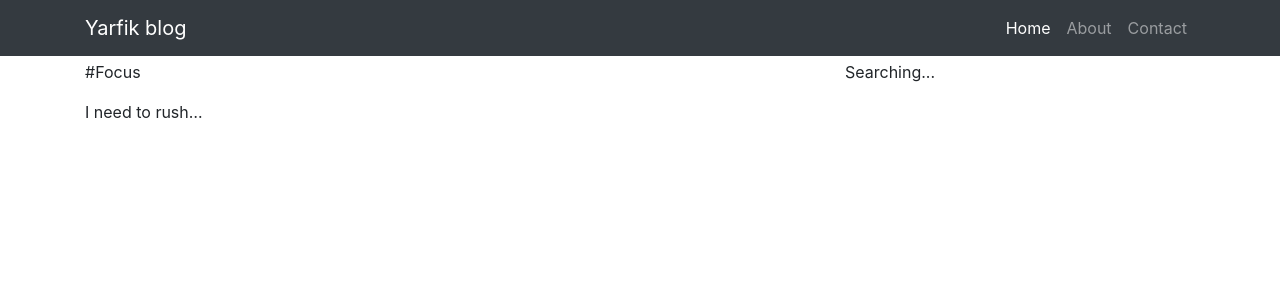
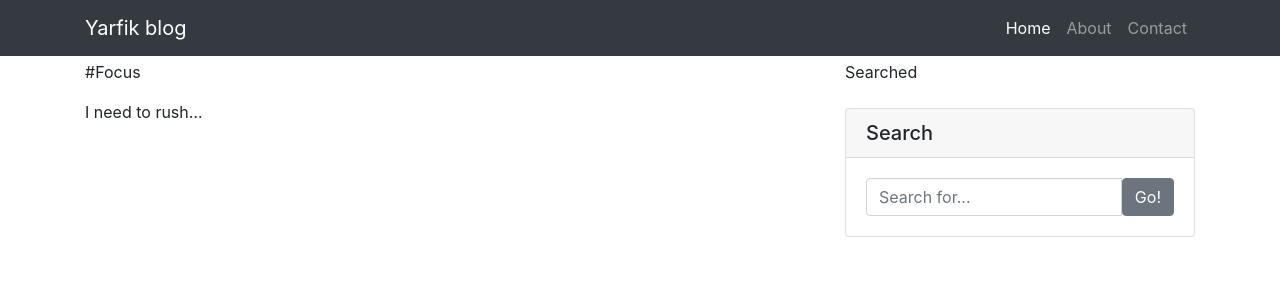
Before and after one commit to yarfik/yarfik.github.io, a Jekyll site: the page built from index.md, in a window 1280 px wide. Shown: the top 300 px of the page. Built offline with Jekyll 4.4.1, drawn with Linux system fonts in a browser that asks for light colours.

Commit message:
Update side_panel.html
update

```diff
--- a/_includes/side_panel.html
+++ b/_includes/side_panel.html
@@ -1,6 +1,7 @@
         <!-- Sidebar Widgets Column -->
         <div class="col-md-4">
-                Searching...
+                Searched
+            {% include search_panel.html %}
 
 
         </div>
```
